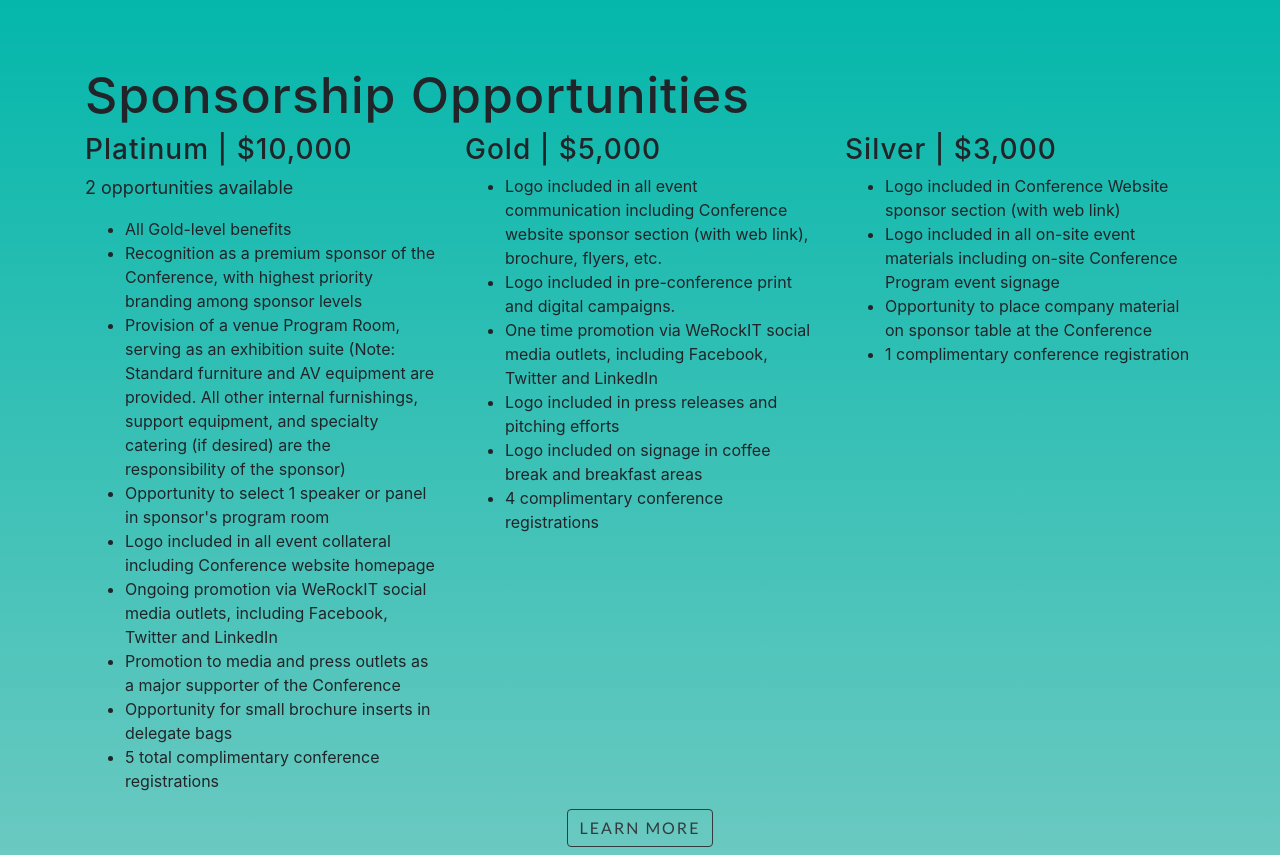
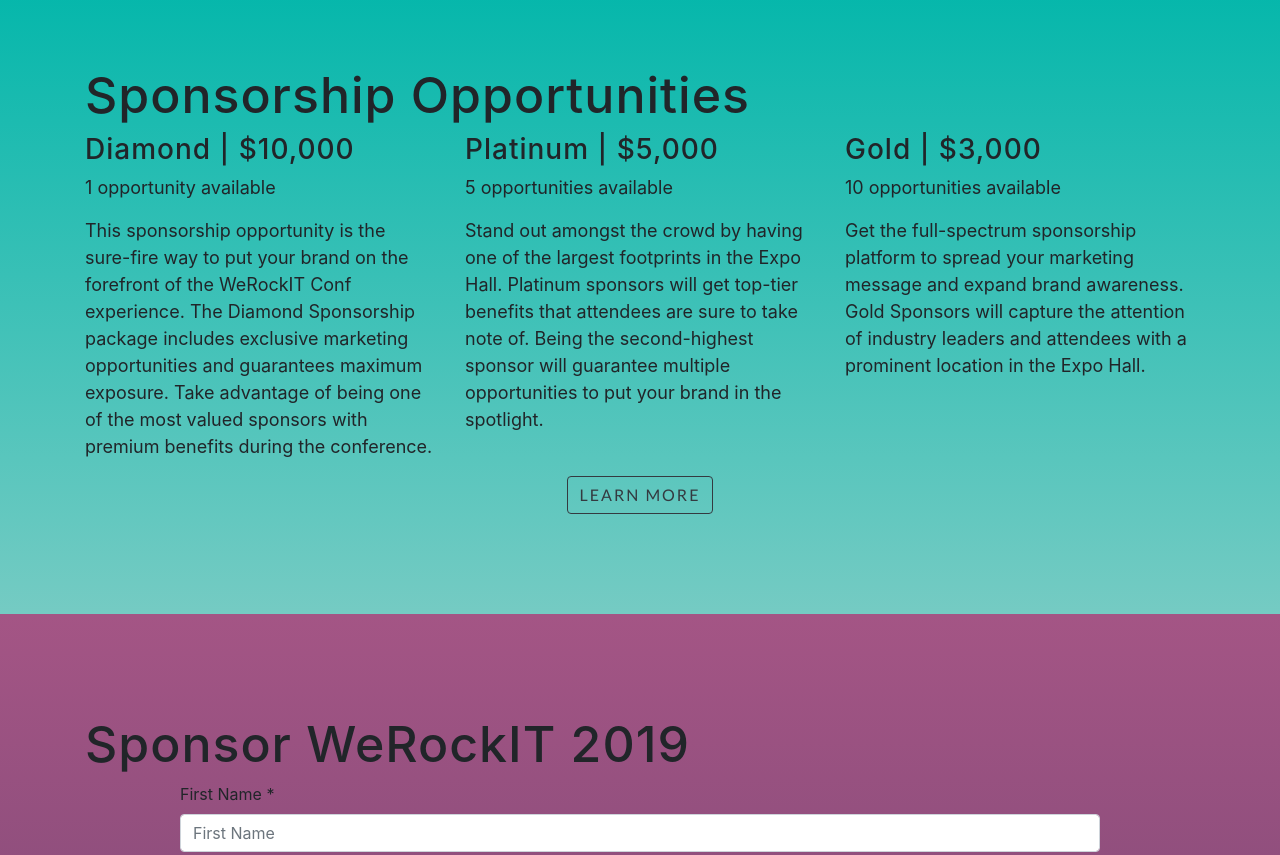
Before and after one commit to laceyreinoehl/WeRockIT, a website with bundled scripts: page index.html in a window 1280 px wide. Shown: the part 2940-3795 px from the top of the page. Built offline with nearby package versions, Linux system fonts and the light colour scheme; a web font is replaced by a local one.

Commit message:
Updated sponsor information on home page

```diff
--- a/index.html
+++ b/index.html
@@ -147,40 +147,34 @@
             <h2>Sponsorship Opportunities</h2>
             <div class = "row">
                 <div class = "col-lg-4">
-                    <h3>Platinum | $10,000</h3>
-                    <p>2 opportunities available</p>
-                    <ul>
-                        <li>All Gold-level benefits</li>
-                        <li>Recognition as a premium sponsor of the Conference, with highest priority branding among sponsor levels</li>
-                        <li>Provision of a venue Program Room, serving as an exhibition suite (Note: Standard furniture and AV equipment are provided.
-                            All other internal furnishings, support equipment, and specialty catering (if desired) are the responsibility of the sponsor)</li>
-                        <li>Opportunity to select 1 speaker or panel in sponsor's program room</li>
-                        <li>Logo included in all event collateral including Conference website homepage</li>
-                        <li>Ongoing promotion via WeRockIT social media outlets, including Facebook, Twitter and LinkedIn</li>
-                        <li>Promotion to media and press outlets as a major supporter of the Conference</li>
-                        <li>Opportunity for small brochure inserts in delegate bags</li>
-                        <li>5 total complimentary conference registrations</li>
-                    </ul>
+                    <h3>Diamond | $10,000</h3>
+                    <p>1 opportunity available</p>
+                    <p>This sponsorship opportunity is the sure-fire way to put your brand on the forefront of the WeRockIT
+                        Conf experience. The Diamond Sponsorship package includes exclusive marketing opportunities and
+                        guarantees maximum exposure. Take advantage of being one of the most valued sponsors with premium benefits
+                        during the conference.
+                    </p>
                 </div>
                 <div class = "col-lg-4">
-                    <h3>Gold | $5,000</h3>
-                    <ul>
-                        <li>Logo included in all event communication including Conference website sponsor section (with web link), brochure, flyers, etc.</li>
-                        <li>Logo included in pre-conference print and digital campaigns.</li>
-                        <li>One time promotion via WeRockIT social media outlets, including Facebook, Twitter and LinkedIn</li>
-                        <li>Logo included in press releases and pitching efforts</li>
-                        <li>Logo included on signage in coffee break and breakfast areas</li>
-                        <li>4 complimentary conference registrations</li>
-                    </ul>
+                    <h3>Platinum | $5,000</h3>
+                    <p>5 opportunities available</p>
+                    <p>
+                        Stand out amongst the crowd by having one of the largest
+                        footprints in the Expo Hall. Platinum sponsors will get top-tier
+                        benefits that attendees are sure to take note of. Being the
+                        second-highest sponsor will guarantee multiple opportunities
+                        to put your brand in the spotlight.
+                    </p>
                 </div>
                 <div class = "col-lg-4">
-                    <h3>Silver | $3,000</h3>
-                    <ul>
-                        <li>Logo included in Conference Website sponsor section (with web link)</li>
-                        <li>Logo included in all on-site event materials including on-site Conference Program event signage</li>
-                        <li>Opportunity to place company material on sponsor table at the Conference</li>
-                        <li>1 complimentary conference registration</li>
-                    </ul>
+                    <h3>Gold | $3,000</h3>
+                    <p>10 opportunities available</p>
+                    <p>
+                        Get the full-spectrum sponsorship platform to spread your marketing
+                        message and expand brand awareness. Gold Sponsors
+                        will capture the attention of industry leaders and attendees with
+                        a prominent location in the Expo Hall.
+                    </p>
                 </div>
             </div>
             <div class = "text-center">
```
